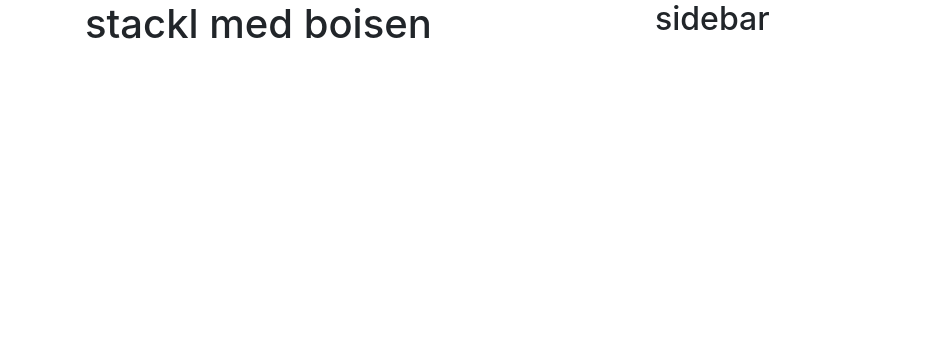
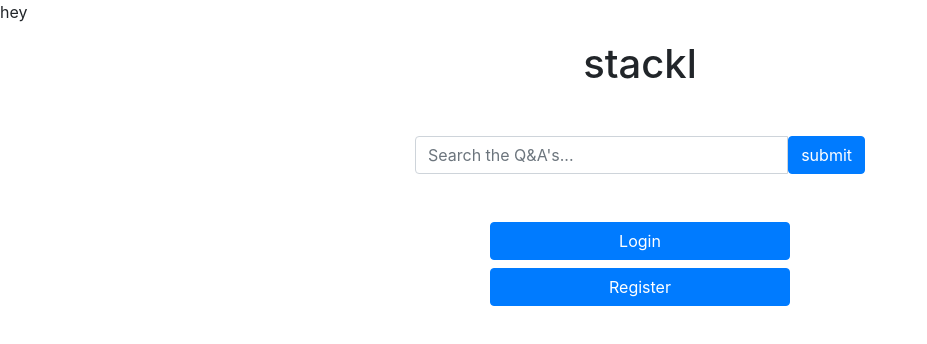
Before and after one commit to CBorum/stackl, a React app in the folder stackl-frontend/: page / in a window 1280 px wide. Shown: the top 344 px of the page, without its empty margins (0-927 px from the left). Built offline with nearby package versions, Linux system fonts and the light colour scheme.

Commit message:
bra hashrouter

```diff
--- a/stackl-frontend/src/App.js
+++ b/stackl-frontend/src/App.js
@@ -7,32 +7,32 @@ import {HashRouter as Router, Switch, Route} from 'react-router-dom';
 import './scss/index.scss';
 import { startTest } from './actions/TestActions';
 
-
 const mapStateToProps = (state, ownProps) => ({test: state.Test.test});
 
 class App extends React.Component {
 
   componentDidMount() {
-    const { dispatch } = this.props
-    dispatch(startTest("hej med dig"))
+    const { dispatch } = this.props;
+    dispatch(startTest("hej med dig"));
   }
 
   render() {
+      console.log(this.props.test)
     return (
-      <div className="App">
-        <header className="App-header">
-        </header>
-          <div className="container">
-              <div className="row">
-                  <div className="col-sm">
-                      <h1>stackl med boisen</h1>
-                  </div>
-                  <div className="col-sm">
-                      <h2>sidebar</h2>
-                  </div>
-              </div>
-          </div>
-      </div>
+        <Router>
+            <div className="App">
+                <Switch>
+                    <Route  exact path="/">
+                        hey
+                    </Route>
+                    <Route  exact path="/bois">
+                        bois
+                    </Route>
+                </Switch>
+                <SearchLanding/>
+                {1 == 2 ? (<ModalBackdrop/>) : ''}
+            </div>
+        </Router>
     );
   }
 }
```
Also changed, not shown: 1 other file (tests, documents, lock files or other folders).
